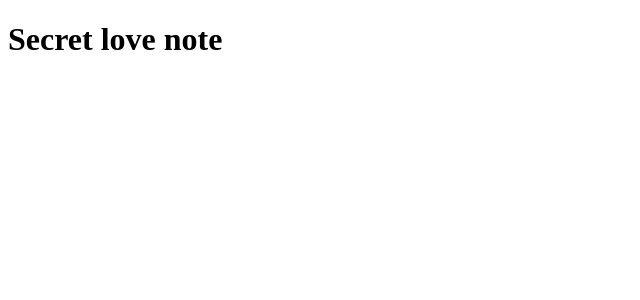
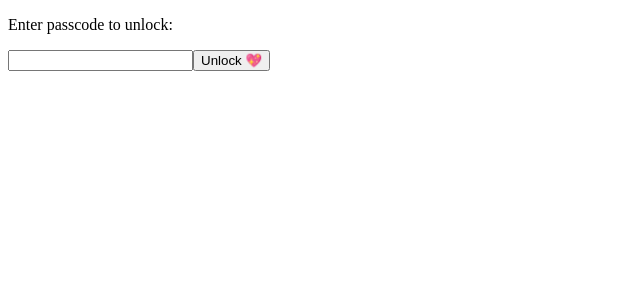
Before and after one commit to mavictorino/secret-love-note, a React (Create React App) app: page /note/1 in a window 1280 px wide. Shown: the top 300 px of the page, without its empty margins (0-640 px from the left). Built offline with nearby package versions, Linux system fonts and the light colour scheme; no server answers.

Commit message:
add ViewNote

```diff
--- a/package.json
+++ b/package.json
@@ -7,6 +7,7 @@
     "firebase": "^11.3.0",
     "react": "^19.0.0",
     "react-dom": "^19.0.0",
+    "react-router-dom": "^7.1.5",
     "react-scripts": "5.0.1"
   },
   "scripts": {
--- a/src/App.js
+++ b/src/App.js
@@ -1,12 +1,24 @@
+import { BrowserRouter as Router, Route, Routes } from 'react-router-dom';
+import NoteForm from './components/NoteForm';
+import NoteCreated from './components/NoteCreated';
+import ViewNote from './pages/ViewNote';
+import { useState } from 'react';
 
 import './App.css';
 
 function App() {
+
+  const [noteId, setNoteId] = useState(null);
+
   return (
-    <div className="App">
-      <h1>Secret love note</h1>
-    </div>
-  );
+    <Router>
+      <Routes>
+        <Route path='/' element={!noteId ? <NoteForm onNoteCreated={setNoteId}/> : <NoteCreated noteId={noteId} />} />
+        <Route path='/note/:id' element={<ViewNote />} />
+      </Routes>
+    </Router>
+  )
+
 }
 
 export default App;
--- /dev/null
+++ b/src/pages/ViewNote.js
@@ -0,0 +1,60 @@
+import { useState, useEffect } from "react";
+import { db } from "../services/firebaseConfig";
+import { doc, getDoc, deleteDoc } from "firebase/firestore";
+import { useParams } from "react-router-dom";
+
+const ViewNote = () => {
+    const { id } = useParams();
+    const [passcode, setPasscode] = useState("");
+    const [message, setMessage] = useState(null);
+    const [error, setError] = useState("");
+
+    useEffect(() => {
+        setMessage(null);
+        setError("");
+    }, [id]);
+
+    const handleUnlock = async () => {
+        const docRef = doc(db, "notes", id);
+        const docSnap = await getDoc(docRef);
+
+        if (!docSnap.exists()) {
+            setError("Ops, this note doesn't exist!");
+            return;
+        }
+
+        const data = docSnap.data();
+        if (data.passcode !== passcode) {
+            setError("Incorrect passcode. Try again!");
+            return;
+        }
+
+        setMessage(data.message);
+
+        await deleteDoc(docRef);
+    };
+
+    return (
+        <div>
+            {message ? (
+                <div>
+                    <h3>💌 Your secret love message:</h3>
+                    <p>{message}</p>
+                </div>
+            ) : (
+                <div>
+                    <p>Enter passcode to unlock:</p>
+                    <input
+                        type="password"
+                        value={passcode}
+                        onChange={(e) => setPasscode(e.target.value)}
+                    />
+                    <button onClick={handleUnlock}>Unlock 💖</button>
+                    {error && <p style={{ color: "red" }}>{error}</p>}
+                </div>
+            )}
+        </div>
+    );
+};
+
+export default ViewNote;
```
Also changed, not shown: 1 other file (tests, documents, lock files or other folders).
